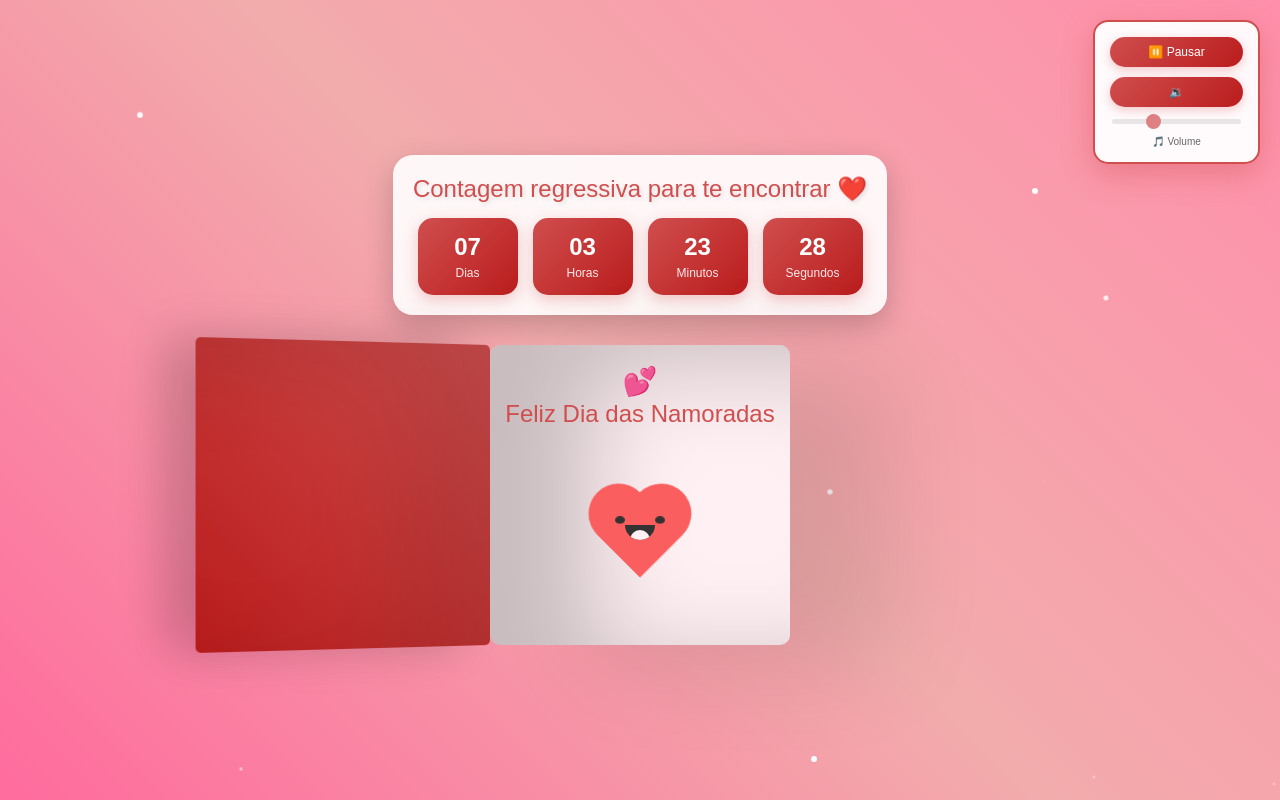
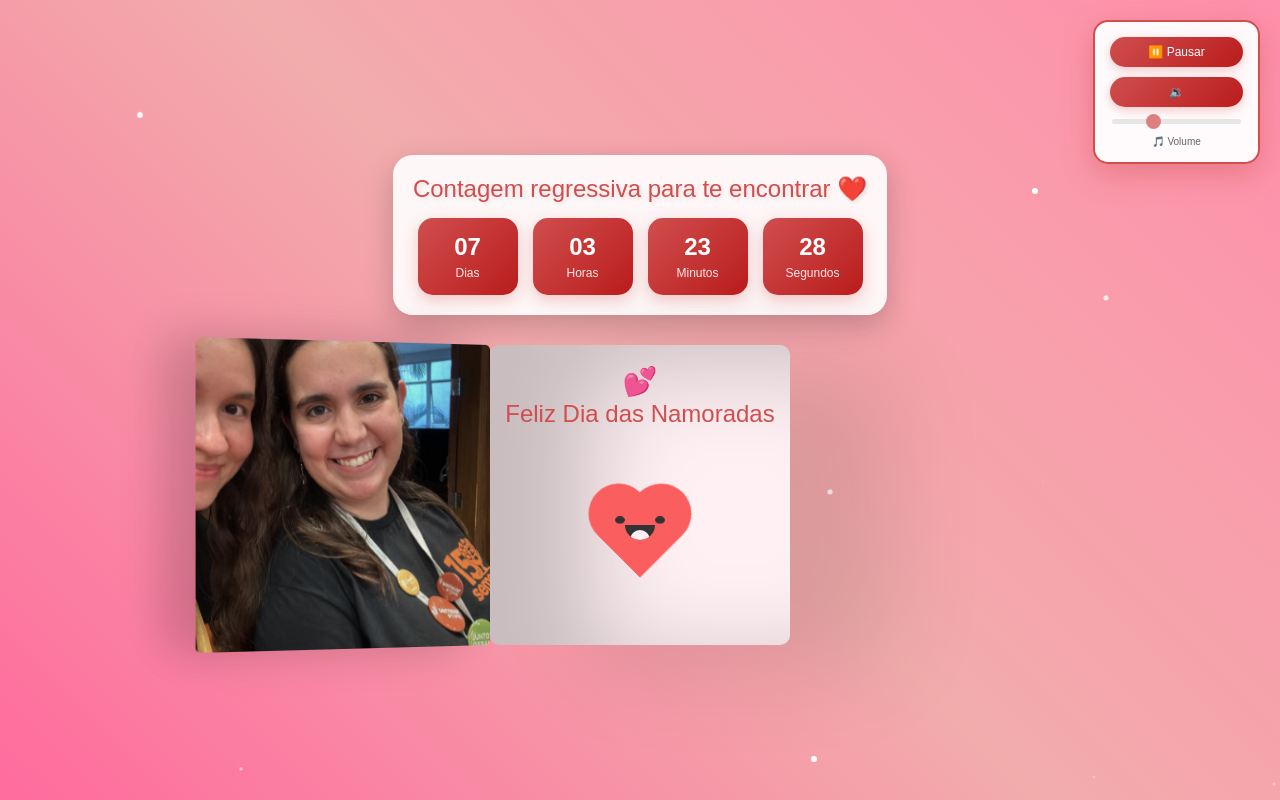
Before and after one commit to umconceito/umconceito, a plain HTML site: page index.html in a window 1280 px wide. Both pictures are taken after a click on the label 640 px from the left and 495 px from the top of the page. Drawn offline with Linux system fonts and the light colour scheme; a web font is replaced by a local one.

Commit message:
final version

```diff
--- a/index.html
+++ b/index.html
@@ -140,11 +140,16 @@
     #open:checked~.card-front:before {
       z-index: 5;
       background-color: #fff0f3;
+      background-image: url('nossa-foto.jpg');
+      background-size: cover;
+      background-position: center;
+      background-repeat: no-repeat;
       width: 300px;
       height: 300px;
       top: 0;
       left: 0;
       box-shadow: inset 100px 20px 100px rgba(0, 0, 0, .1), 30px 0 50px rgba(0, 0, 0, 0.1);
+      border-radius: 5px;
     }
 
     .note {
@@ -576,8 +581,7 @@
 
   <!-- música embutida -->
   <audio id="backgroundMusic" loop preload="auto">
-    <source src="https://www.soundjay.com/misc/sounds/beep-07a.wav" type="audio/wav">
-    <!-- <source src="./musica-romantica.mp3" type="audio/mpeg"> -->
+    <source src="./musica-romantica.mp3" type="audio/mpeg">
     Seu navegador não suporta o elemento de áudio :/.
   </audio>
 
```
Also changed, not shown: nossa-foto.jpg (added), 1 other file.
